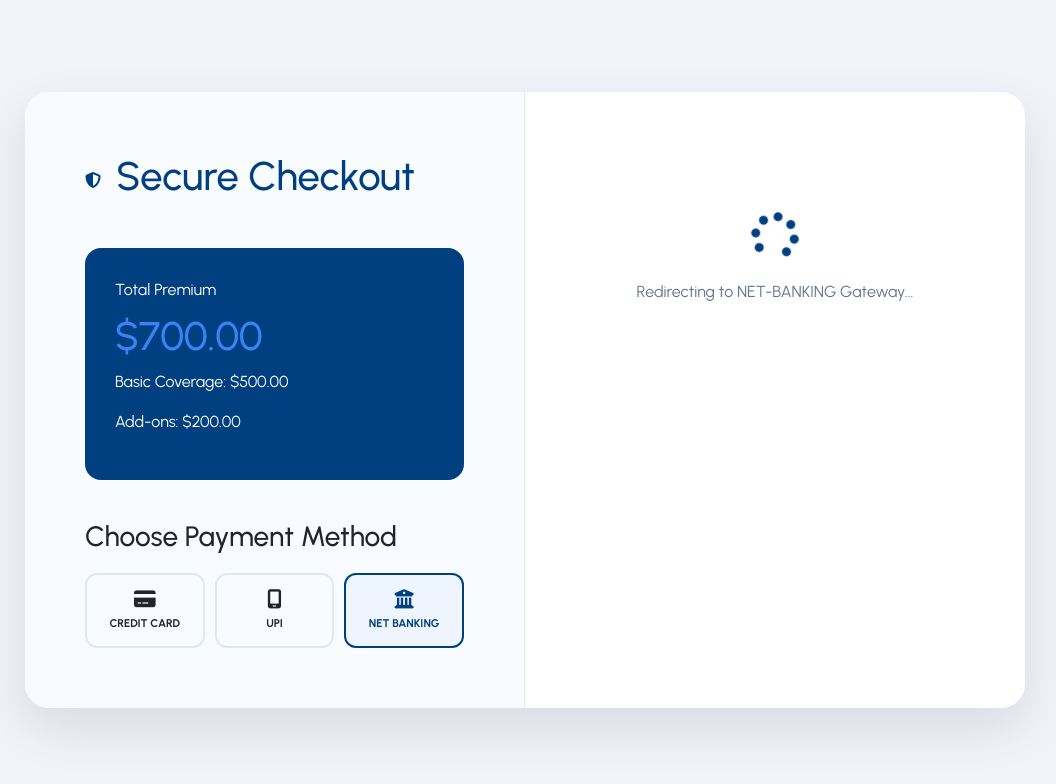
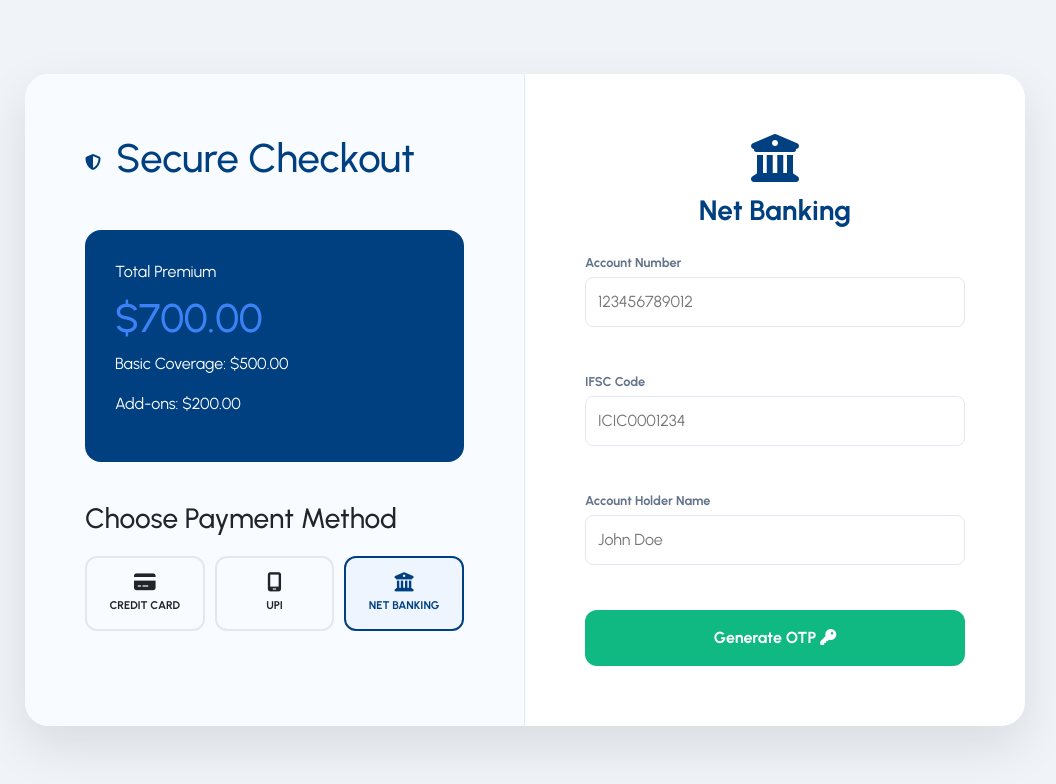
Before and after one commit to Kaushik-2802/Insurance_portal, a React (Vite) app: page /payment in a window 1280 px wide. Both pictures are taken after a click on the element "NET BANKING". Shown: the top 784 px of the page, without its empty margins (115-1171 px from the left). Built offline with nearby package versions, Linux system fonts and the light colour scheme.

Commit message:
updated payment page functionality

```diff
--- a/src/pages/Payment.css
+++ b/src/pages/Payment.css
@@ -107,6 +107,33 @@
 
 .card-chip { width: 40px; height: 30px; background: #d4af37; border-radius: 4px; margin-bottom: 20px; }
 .card-number-display { font-family: 'Space Mono', monospace; font-size: 1.4rem; letter-spacing: 2px; }
+
+.card-bottom {
+  display: flex;
+  justify-content: space-between;
+  align-items: center;
+  margin-top: auto;
+}
+
+.card-holder,
+.card-expiry {
+  color: white;
+}
+
+.card-holder small,
+.card-expiry small {
+  display: block;
+  color: rgba(255, 255, 255, 0.8);
+  font-size: 0.7rem;
+  margin-bottom: 4px;
+}
+
+.card-holder div,
+.card-expiry div {
+  color: white;
+  font-size: 0.95rem;
+  letter-spacing: 0.5px;
+}
 
 .card-strip { width: 100%; height: 40px; background: #000; margin-top: 30px; }
 .card-cvv-box { padding: 20px; text-align: right; }
@@ -231,6 +258,63 @@
   flex-direction: column;
   align-items: center;
   gap: 12px;
+}
+
+.upi-instruction {
+  margin: 0 0 20px;
+  color: #475569;
+  font-size: 14px;
+  text-align: center;
+}
+
+.form-error {
+  margin: 0 0 16px 0;
+  color: #dc2626;
+  font-size: 14px;
+  text-align: center;
+}
+
+.upi-notice {
+  margin: 0 0 20px 0;
+  color: #334155;
+  font-size: 14px;
+  text-align: center;
+}
+
+.payment-success-card {
+  width: 100%;
+  max-width: 420px;
+  display: flex;
+  flex-direction: column;
+  align-items: center;
+  gap: 18px;
+  padding: 30px;
+  background: white;
+  border-radius: 20px;
+  box-shadow: 0 25px 60px rgba(15, 23, 42, 0.12);
+  text-align: center;
+}
+
+.payment-success-card h2 {
+  margin: 0;
+  color: #0f172a;
+}
+
+.payment-success-card p {
+  margin: 0;
+  color: #475569;
+}
+
+.success-icon {
+  width: 80px;
+  height: 80px;
+  border-radius: 50%;
+  background: #d1fae5;
+  color: #16a34a;
+  display: flex;
+  align-items: center;
+  justify-content: center;
+  font-size: 32px;
 }
 
 .upi-header i {
--- a/src/pages/Payment.jsx
+++ b/src/pages/Payment.jsx
@@ -14,7 +14,12 @@ const Payment = () => {
   const [upiId, setUpiId] = useState('');
   const [showQRCode, setShowQRCode] = useState(false);
   const [countdown, setCountdown] = useState(300);
-  const [qrCode, setQrCode] = useState('');
+  const UPI_AMOUNT = '700.00';
+  const [netBankData, setNetBankData] = useState({ account: '', ifsc: '', holder: '' });
+  const [netBankStage, setNetBankStage] = useState('details');
+  const [otp, setOtp] = useState('');
+  const [enteredOtp, setEnteredOtp] = useState('');
+  const [bankError, setBankError] = useState('');
   const navigate = useNavigate();
 
   useEffect(() => {
@@ -26,37 +31,28 @@ const Payment = () => {
     }
   }, [showQRCode, countdown]);
 
-  const generateQRCode = (text) => {
-    try {
-      const qrCodeUrl = `https://api.qrserver.com/v1/create-qr-code/?size=250x250&data=${encodeURIComponent(text)}&ecc=M`;
-      return qrCodeUrl;
-    } catch (error) {
-      console.error('QR Code generation error:', error);
-      return null;
+  useEffect(() => {
+    if (paymentMethod !== 'upi') {
+      setShowQRCode(false);
     }
-  };
+    if (paymentMethod !== 'net-banking') {
+      setNetBankStage('details');
+      setBankError('');
+      setEnteredOtp('');
+      setOtp('');
+    }
+  }, [paymentMethod]);
 
   const handleUPISubmit = (e) => {
     e.preventDefault();
-    if (!upiId) {
-      alert('Please enter a valid UPI ID');
-      return;
-    }
-    const upiString = `upi://pay?pa=${upiId.trim()}&pn=InsurancePayment&am=700&tn=PolicyPayment&tr=${Date.now()}`;
-    const qrUrl = generateQRCode(upiString);
-    if (qrUrl) {
-      setQrCode(qrUrl);
-      setShowQRCode(true);
-      setCountdown(300);
-    } else {
-      alert('Failed to generate QR code. Please try again.');
-    }
+    setUpiId(upiId.trim());
+    setShowQRCode(true);
+    setCountdown(300);
   };
 
   const handlePaymentTimeout = () => {
     setShowQRCode(false);
     setUpiId('');
-    setQrCode('');
     setCountdown(300);
     alert('QR Code expired. Please try again.');
   };
@@ -71,7 +67,46 @@ const Payment = () => {
 
   const handleInputChange = (e) => {
     const { name, value } = e.target;
+    if (name === 'number') {
+      const cleaned = value.replace(/\D/g, '');
+      const formatted = cleaned.match(/.{1,4}/g)?.join(' ') || '';
+      setCardData({ ...cardData, [name]: formatted });
+      return;
+    }
     setCardData({ ...cardData, [name]: value });
+  };
+
+  const handleNetBankInputChange = (e) => {
+    const { name, value } = e.target;
+    setNetBankData({ ...netBankData, [name]: value });
+  };
+
+  const handleNetBankSubmit = (e) => {
+    e.preventDefault();
+    const { account, ifsc, holder } = netBankData;
+    if (!account || !ifsc || !holder) {
+      setBankError('Please fill in all net banking details.');
+      return;
+    }
+    setBankError('');
+    const generatedOtp = Math.floor(1000 + Math.random() * 9000).toString();
+    setOtp(generatedOtp);
+    setEnteredOtp('');
+    setNetBankStage('otp');
+  };
+
+  const verifyNetBankOtp = (e) => {
+    e.preventDefault();
+    if (enteredOtp !== otp) {
+      setBankError('Invalid OTP. Please try again.');
+      return;
+    }
+    setBankError('');
+    localStorage.setItem('paymentCompleted', 'true');
+    const policyRef = `POL-${Math.random().toString(36).substring(2, 10).toUpperCase()}`;
+    localStorage.setItem('policyReferenceNumber', policyRef);
+    setNetBankStage('success');
+    setTimeout(() => navigate('/policy-reference'), 2000);
   };
 
   const handlePaymentSubmit = (e) => {
@@ -154,6 +189,7 @@ const Payment = () => {
                   <label>Card Number</label>
                   <input
                     name="number"
+                    value={cardData.number}
                     maxLength="19"
                     placeholder="0000 0000 0000 0000"
                     onChange={handleInputChange}
@@ -214,9 +250,9 @@ const Payment = () => {
                       placeholder="yourname@upi"
                       value={upiId}
                       onChange={(e) => setUpiId(e.target.value)}
-                      required
                     />
                   </div>
+                  <p className="upi-instruction">Enter your UPI ID to generate the payment QR code for ₹{UPI_AMOUNT}.</p>
                   <button type="submit" className="complete-pay-btn">
                     Generate QR Code <i className="fa-solid fa-qrcode"></i>
                   </button>
@@ -233,7 +269,7 @@ const Payment = () => {
                   </div>
                   <div className="qr-body">
                     <img src="/qr_code_1.jpg" alt="Payment QR Code" className="qr-image" />
-                    <p className="upi-display">{upiId}</p>
+                    {/* <p className="upi-display">{upiId || 'UPI ID not provided'}</p> */}
                   </div>
 
                   <div className="policy-amount-section">
@@ -274,6 +310,88 @@ const Payment = () => {
                 </div>
               )}
             </div>
+          ) : paymentMethod === 'net-banking' ? (
+            <div className="netbanking-payment-container">
+              {netBankStage === 'details' && (
+                <form onSubmit={handleNetBankSubmit} className="upi-form">
+                  <div className="upi-header">
+                    <i className="fa-solid fa-building-columns"></i>
+                    <h2>Net Banking</h2>
+                  </div>
+                  <div className="form-input-group">
+                    <label>Account Number</label>
+                    <input
+                      type="text"
+                      name="account"
+                      placeholder="123456789012"
+                      value={netBankData.account}
+                      onChange={handleNetBankInputChange}
+                    />
+                  </div>
+                  <div className="form-input-group">
+                    <label>IFSC Code</label>
+                    <input
+                      type="text"
+                      name="ifsc"
+                      placeholder="ICIC0001234"
+                      value={netBankData.ifsc}
+                      onChange={handleNetBankInputChange}
+                    />
+                  </div>
+                  <div className="form-input-group">
+                    <label>Account Holder Name</label>
+                    <input
+                      type="text"
+                      name="holder"
+                      placeholder="John Doe"
+                      value={netBankData.holder}
+                      onChange={handleNetBankInputChange}
+                    />
+                  </div>
+                  {bankError && <p className="form-error">{bankError}</p>}
+                  <button type="submit" className="complete-pay-btn">
+                    Generate OTP <i className="fa-solid fa-key"></i>
+                  </button>
+                </form>
+              )}
+              {netBankStage === 'otp' && (
+                <form onSubmit={verifyNetBankOtp} className="upi-form">
+                  <div className="upi-header">
+                    <i className="fa-solid fa-lock"></i>
+                    <h2>Enter OTP</h2>
+                    <p className="upi-instruction">OTP sent to your registered mobile number.</p>
+                  </div>
+                  <div className="form-input-group">
+                    <label>OTP</label>
+                    <input
+                      type="text"
+                      name="otp"
+                      maxLength="4"
+                      placeholder="1234"
+                      value={enteredOtp}
+                      onChange={(e) => setEnteredOtp(e.target.value.replace(/\D/g, ''))}
+                    />
+                  </div>
+                  {bankError && <p className="form-error">{bankError}</p>}
+                  <p className="upi-notice">For demo, use OTP: <strong>{otp}</strong></p>
+                  <button type="submit" className="complete-pay-btn">
+                    Verify OTP <i className="fa-solid fa-check"></i>
+                  </button>
+                </form>
+              )}
+              {netBankStage === 'success' && (
+                <div className="payment-success-card">
+                  <div className="success-icon">
+                    <i className="fa-solid fa-circle-check"></i>
+                  </div>
+                  <h2>Payment Successful!</h2>
+                  <p>Your net banking payment was completed successfully.</p>
+                  <button onClick={() => navigate('/policy-reference')} className="complete-pay-btn">
+                    Go to Policy Reference
+                  </button>
+                </div>
+              )}
+            </div>
           ) : (
             <div className="other-method-placeholder">
               <i className="fa-solid fa-spinner fa-spin"></i>
```
